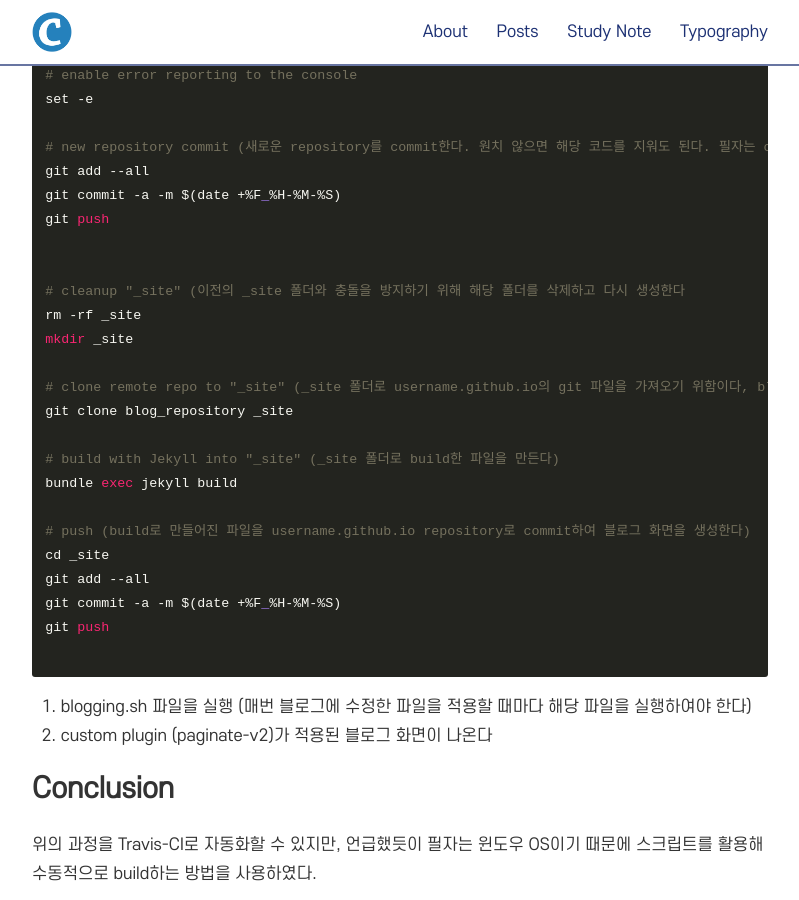
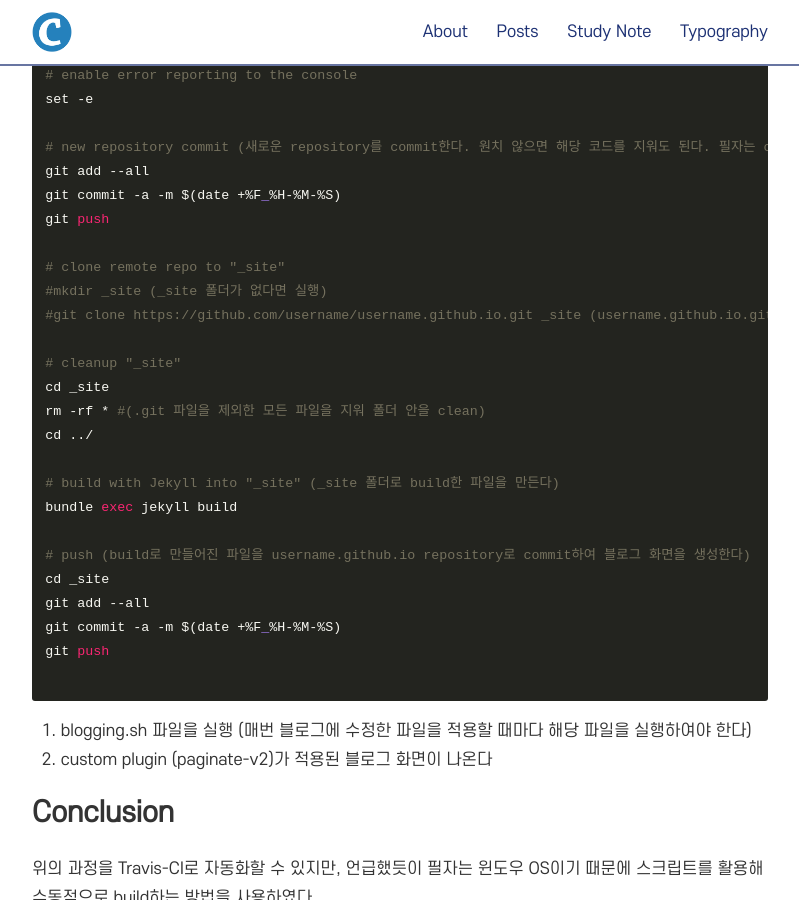
Before and after one commit to jminj0204/blog-posts, a Jekyll site: the page built from _posts/2020-02-13-jekyll-custom-plugin.md, in a window 1280 px wide and 900 px high, scrolled down 1157 px. Shown: the whole window, without its empty margins (240-1039 px from the left). Built offline with Jekyll 4.4.1, drawn with Linux system fonts in a browser that asks for light colours; nearby versions of some CDN libraries; comment, search, counter and statistics services are not loaded.

Commit message:
2020-02-14_00-36-56

```diff
--- a/_posts/2020-02-13-jekyll-custom-plugin.md
+++ b/_posts/2020-02-13-jekyll-custom-plugin.md
@@ -37,13 +37,14 @@ git add --all
 git commit -a -m $(date +%F_%H-%M-%S)
 git push
 
+# clone remote repo to "_site"
+#mkdir _site (_site 폴더가 없다면 실행)
+#git clone https://github.com/username/username.github.io.git _site (username.github.io.git의 .git파일을 불러오기 위함, 처음에만 실행하고 다음번부턴 주석처리)
 
-# cleanup "_site" (이전의 _site 폴더와 충돌을 방지하기 위해 해당 폴더를 삭제하고 다시 생성한다
-rm -rf _site
-mkdir _site
-
-# clone remote repo to "_site" (_site 폴더로 username.github.io의 git 파일을 가져오기 위함이다, blog_repository를 본인의 username.github.io 주소로 바꾼다)
-git clone blog_repository _site
+# cleanup "_site"
+cd _site
+rm -rf * #(.git 파일을 제외한 모든 파일을 지워 폴더 안을 clean)
+cd ../
 
 # build with Jekyll into "_site" (_site 폴더로 build한 파일을 만든다)
 bundle exec jekyll build
```
